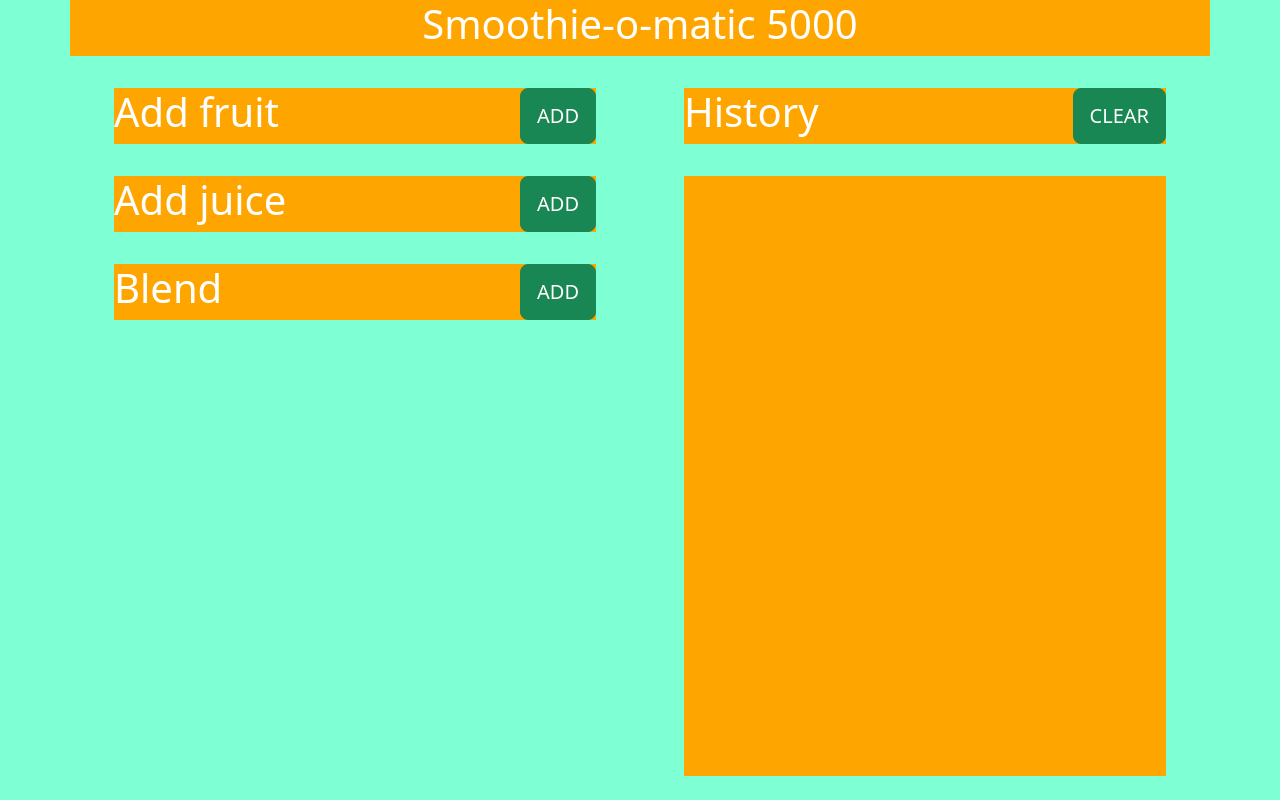
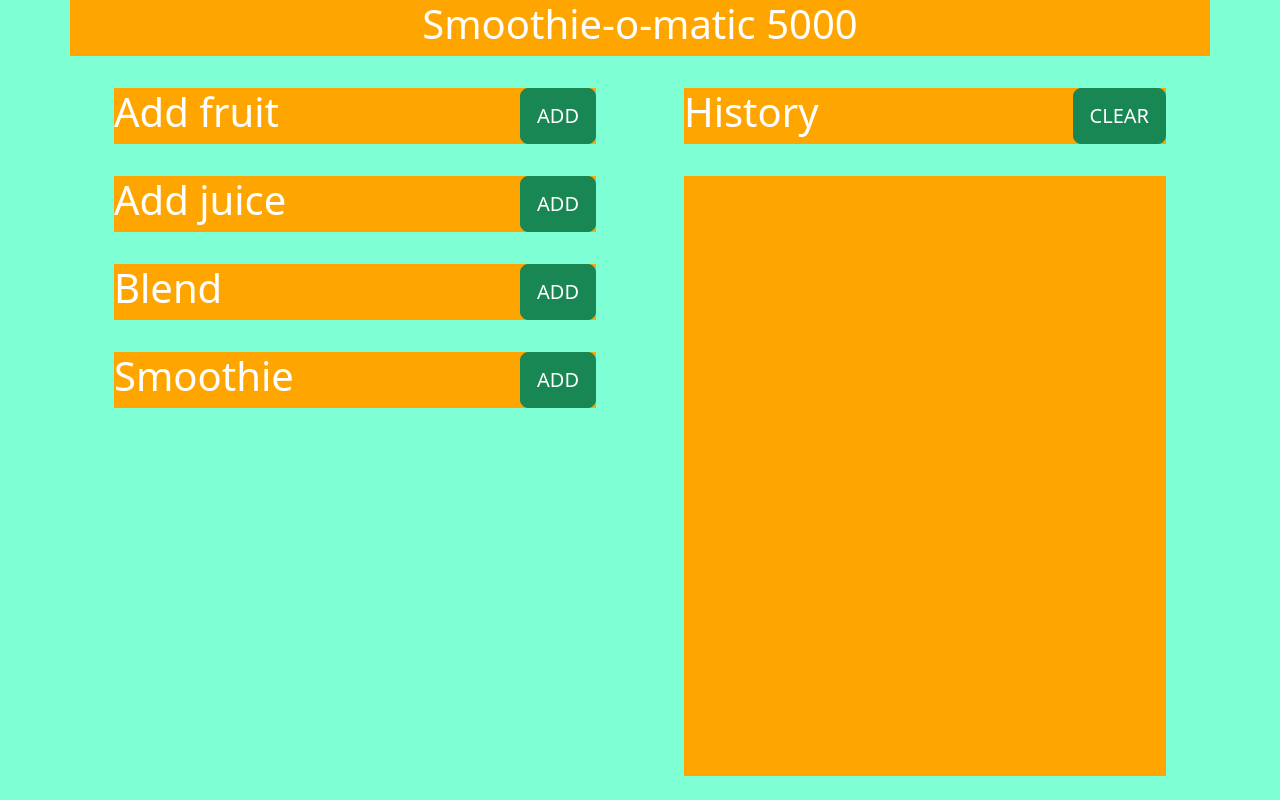
Before and after one commit to DomBinks/smoothie-o-matic-5000, a React (Vite) app in the folder website/smoothie-o-matic-5000/: page / in a window 1280 px wide. Built offline with nearby package versions, Linux system fonts and the light colour scheme.

Commit message:
Add POSTing data to hardware server

```diff
--- a/website/smoothie-o-matic-5000/src/App.css
+++ b/website/smoothie-o-matic-5000/src/App.css
@@ -5,7 +5,6 @@
 
 .outer {
     margin: 32px;
-    /*border: 1px solid blue;*/
     display: flex;
     flex-direction: column;
     gap: 32px;
@@ -18,7 +17,6 @@
 }
 
 .option {
-    /*border: 1px solid black;*/
     display: flex;
     flex-direction: row;
     justify-content: space-between;
--- a/website/smoothie-o-matic-5000/src/App.tsx
+++ b/website/smoothie-o-matic-5000/src/App.tsx
@@ -27,6 +27,8 @@ function App() {
                   addHistory={addHistory('Add juice')}/>
                 <Option name='Blend' endpoint='/blend'
                   addHistory={addHistory('Blend')}/>
+                <Option name='Smoothie' endpoint='/smoothie'
+                  addHistory={addHistory('Smoothie')}/>
               </div>
             </Col>
             <Col>
--- a/website/smoothie-o-matic-5000/src/common/option.tsx
+++ b/website/smoothie-o-matic-5000/src/common/option.tsx
@@ -16,6 +16,8 @@ export function Option({name, endpoint, addHistory}:
 }
 
 function onClick(endpoint: string) {
-    fetch(endpoint, )
+   fetch("http://192.168.0.12:5000"+endpoint, {
+    method: 'POST',
+   })
     return
 }
```
